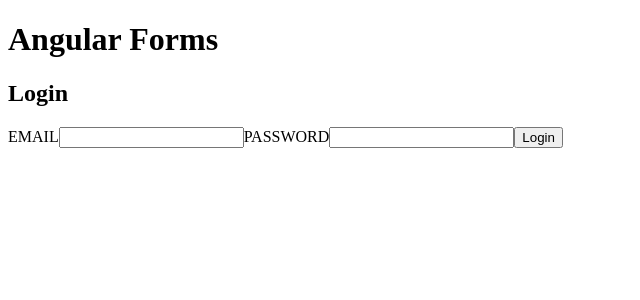
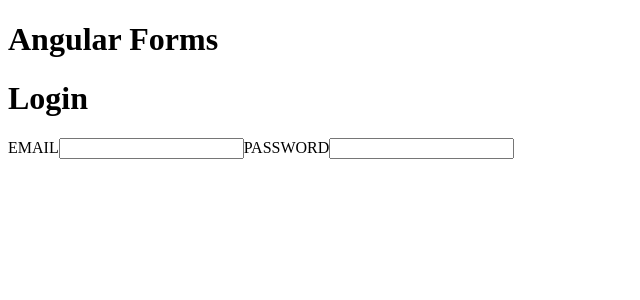
Before and after one commit to Neema93/Explore_Angular, an Angular app in the folder form/: page / in a window 1280 px wide. Shown: the top 300 px of the page, without its empty margins (0-640 px from the left). Built offline with nearby package versions, Linux system fonts and the light colour scheme.

Commit message:
change article to form element for ngModel

```diff
--- a/form/src/app/login/login.component.html
+++ b/form/src/app/login/login.component.html
@@ -1,8 +1,7 @@
-<article>
+<form>
     <h1>Login</h1>
     <label for="email">EMAIL</label>
-    <input type="email" id="email" />
+    <input type="email" id="email" ngModel/>
     <label for="password">PASSWORD</label>
     <input type="password" id="password" />
-    <button type="submit">Login</button>
-</article>
+</form>
```
